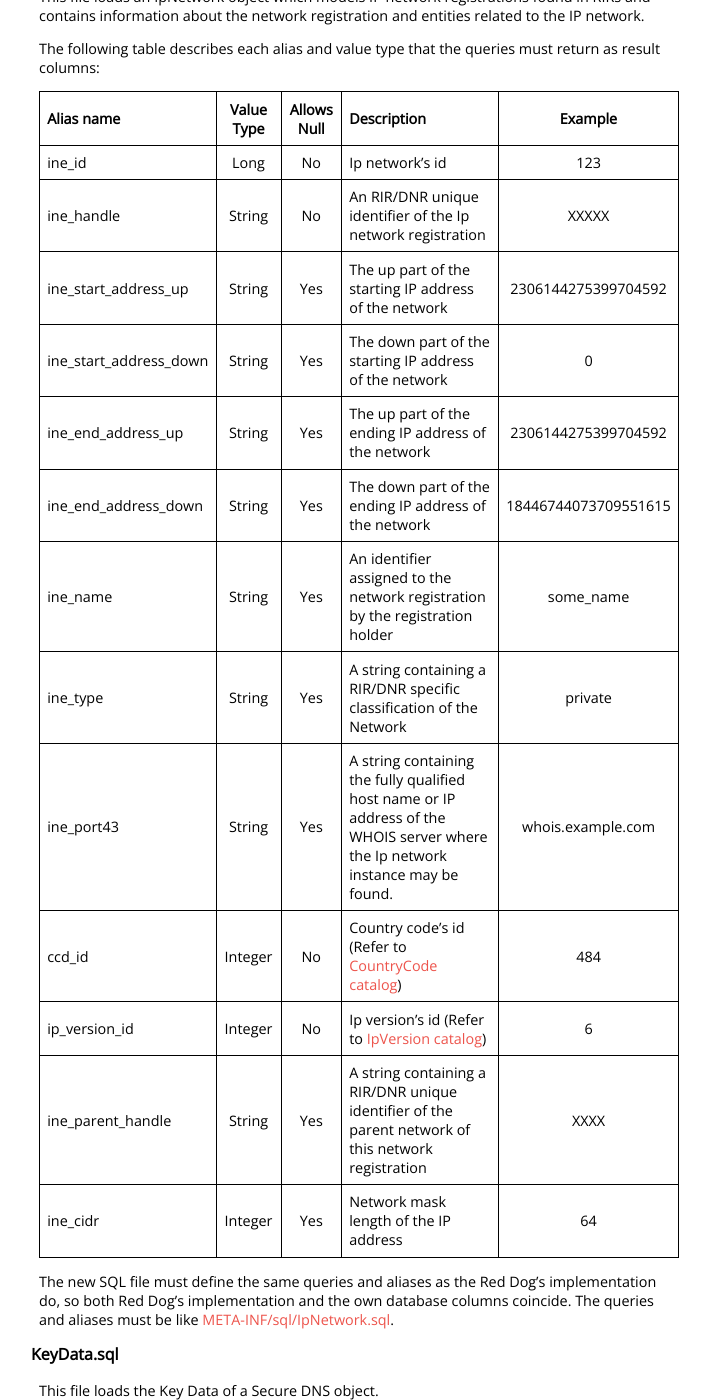
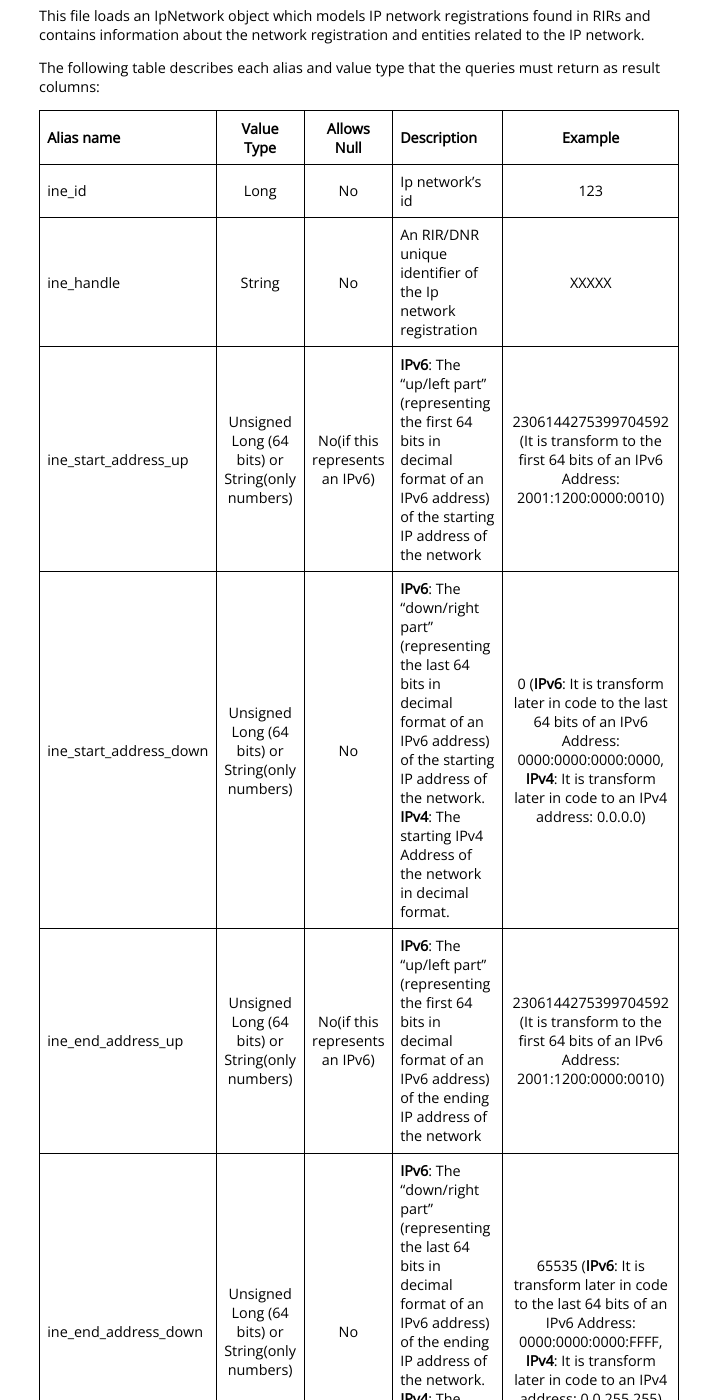
Before and after one commit to NICMx/rdap-server, a Jekyll site: the page built from overriding-queries.md, in a window 1280 px wide and 1400 px high, scrolled down 5481 px. Shown: the whole window, without its empty margins (281-991 px from the left). Built offline with Jekyll 4.4.1, drawn with Linux system fonts in a browser that asks for light colours; nearby versions of some CDN libraries; some of the changed text lies outside the part shown.

Commit message:
Add a better description to some columns.

```diff
--- a/overriding-queries.md
+++ b/overriding-queries.md
@@ -178,7 +178,7 @@ The following table describes each alias and value type that the queries must re
 |iad_id|Long|No|Ip address id|123|
 |nse_id|Long|No|Nameserver's id (Refer to [Nameserver.sql](#nameserversql))|123|
 |iad_type|Integer|No|	Ip address type (4 or 6)|4|
-|iad_value|	String|	No|	Ip address decimal value|4204805978|
+|iad_value|	String|	No|	Ip address v4 or v6 format|192.168.1.254 or 2001::FFFF|
 
 The new SQL file must define the same queries and aliases as the Red Dog's implementation do, so both Red Dog's implementation and the own database columns coincide. The queries and aliases must be like [META-INF/sql/IpAddress.sql](https://github.com/NICMx/rdap-sql-provider/blob/master/src/main/resources/META-INF/sql/IpAddress.sql).
 
@@ -193,10 +193,10 @@ The following table describes each alias and value type that the queries must re
 |:---------|:--------:|:---------:|:----------|:-----:|
 |ine_id|	Long|	No|	Ip network's id|	123|
 |ine_handle|	String|	No|	An RIR/DNR unique identifier of the Ip network registration|	XXXXX|
-|ine_start_address_up|	String|	Yes|	The up part of the starting IP address of the network|	2306144275399704592|
-|ine_start_address_down|	String|	Yes|	The down part of the starting IP address of the network|	0|
-|ine_end_address_up|	String|	Yes|	The up part of the ending IP address of the network|	2306144275399704592|
-|ine_end_address_down|	String|	Yes|	The down part of the ending IP address of the network|	18446744073709551615|
+|ine_start_address_up|	Unsigned Long (64 bits) or String(only numbers)|	No(if this represents an IPv6)|	**IPv6**: The "up/left part" (representing the first 64 bits in decimal format of an IPv6 address) of the starting IP address of the network|	2306144275399704592 (It is transform to the first 64 bits of an IPv6 Address: 2001:1200:0000:0010)|
+|ine_start_address_down|	Unsigned Long (64 bits) or String(only numbers)|	No|	**IPv6**: The "down/right part" (representing the last 64 bits in decimal format of an IPv6 address) of the starting IP address of the network. **IPv4**: The starting IPv4 Address of the network in decimal format.|	0 (**IPv6**: It is transform later in code to the last 64 bits of an IPv6 Address: 0000:0000:0000:0000, **IPv4**: It is transform later in code to an IPv4 address: 0.0.0.0)|
+|ine_end_address_up|	Unsigned Long (64 bits) or String(only numbers)|	No(if this represents an IPv6)|	**IPv6**: The "up/left part" (representing the first 64 bits in decimal format of an IPv6 address) of the ending IP address of the network|	2306144275399704592 (It is transform to the first 64 bits of an IPv6 Address: 2001:1200:0000:0010)|
+|ine_end_address_down|	Unsigned Long (64 bits) or String(only numbers)|	No|	**IPv6**: The "down/right part" (representing the last 64 bits in decimal format of an IPv6 address) of the ending IP address of the network. **IPv4**: The ending IPv4 Address of the network in decimal format.|	65535 (**IPv6**: It is transform later in code to the last 64 bits of an IPv6 Address: 0000:0000:0000:FFFF, **IPv4**: It is transform later in code to an IPv4 address: 0.0.255.255)|
 |ine_name|	String|	Yes|	An identifier assigned to the network registration by the registration holder|	some_name|
 |ine_type|	String|	Yes|	A string containing a RIR/DNR specific classification of the Network|	private|
 |ine_port43|	String|	Yes|	A string containing the fully qualified host name or IP address of the WHOIS server where the Ip network instance may be found.	|whois.example.com|
@@ -402,7 +402,7 @@ The following table describes each alias and value type that the queries must re
 |Alias name|Value Type|Allows Null|Description|Example|
 |:---------|:--------:|:---------:|:----------|:-----:|
 |vpi_id|	Long|	No|	Postal info's id|	123|
-|vca_id|	String|	Yes|	Vcard's id (Refer to [VCard.sql](#vcardsql))|	Joe Jobs|
+|vca_id|	Long|	No|	Vcard's id (Refer to [VCard.sql](#vcardsql))|	123|
 |vpi_type|	String|	Yes|	Postal info's type|	local|
 |vpi_country|	String|	Yes|	Country|	Mexico|
 |vpi_city|	String|	Yes|	City|	Juarez|
```
